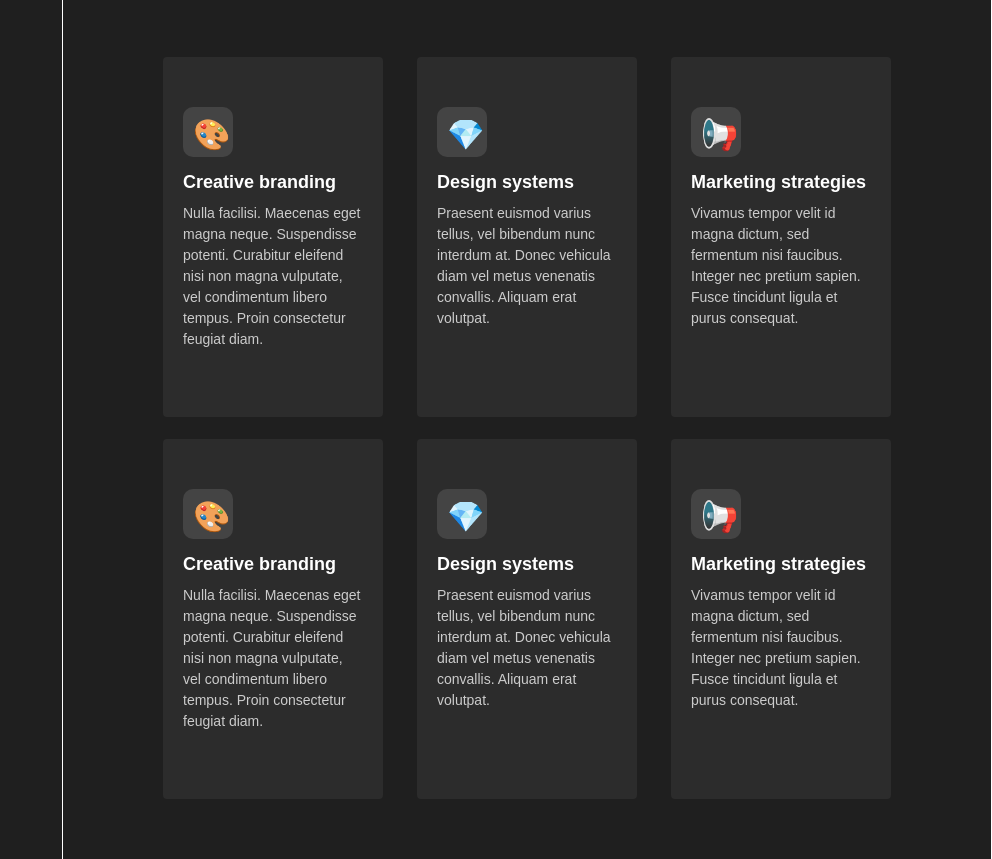
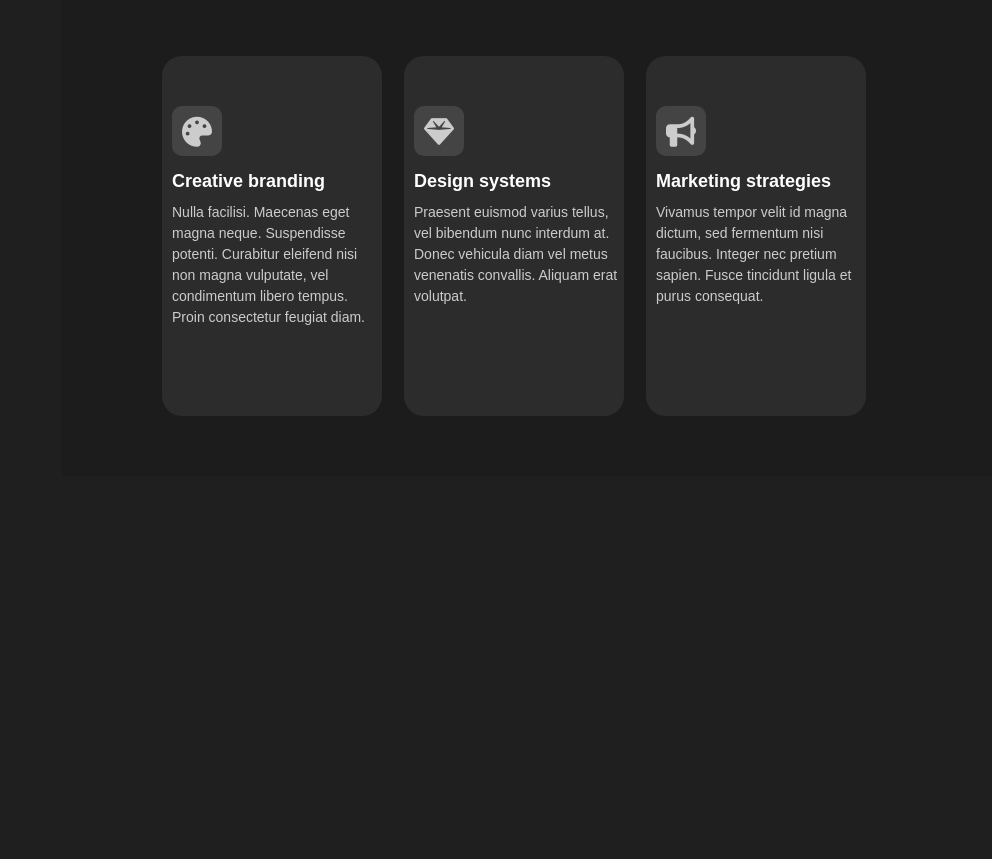
Before and after one commit to RajeshC03/portfolio_website2, a plain HTML site: page index.html in a window 1280 px wide. Shown: the part 3524-4383 px from the top of the page, without its empty margins (288-1280 px from the left). After the commit the page ends 4060 px from the top, so only its background shows below. Drawn offline with Linux system fonts and the light colour scheme.

Commit message:
Updated Cards in Services section

```diff
--- a/index.html
+++ b/index.html
@@ -434,7 +434,7 @@
             <div class="card">
                 <div class="inner-mask">
 
-                    <div class="icon">🎨</div>
+                    <div class="icon"><i class="fa-solid fa-palette"></i></div>
                     <h4>Creative branding</h4>
                     <p>
                     Nulla facilisi. Maecenas eget magna neque. Suspendisse potenti. Curabitur eleifend nisi non magna
@@ -445,7 +445,8 @@
             </div>
 
             <div class="card">
-                <div class="icon">💎</div>
+                <div class="inner-mask">
+                    <div class="icon"><i class="fa-solid fa-gem"></i></div>
                     <h4>Design systems</h4>
                     <p>
                     Praesent euismod varius tellus, vel bibendum nunc interdum at. Donec vehicula diam vel metus venenatis
@@ -453,8 +454,11 @@
                     </p>
                 </div>
 
+            </div>
+
             <div class="card">
-                <div class="icon">📢</div>
+                <div class="inner-mask">
+                    <div class="icon"><i class="fa-solid fa-bullhorn"></i></div>
                     <h4>Marketing strategies</h4>
                     <p>
                     Vivamus tempor velit id magna dictum, sed fermentum nisi faucibus. Integer nec pretium sapien. Fusce
@@ -462,31 +466,6 @@
                     </p>
                 </div>
 
-            <div class="card">
-                <div class="icon">🎨</div>
-                <h4>Creative branding</h4>
-                <p>
-                Nulla facilisi. Maecenas eget magna neque. Suspendisse potenti. Curabitur eleifend nisi non magna
-                vulputate, vel condimentum libero tempus. Proin consectetur feugiat diam.
-                </p>
-            </div>
-
-            <div class="card">
-                <div class="icon">💎</div>
-                <h4>Design systems</h4>
-                <p>
-                Praesent euismod varius tellus, vel bibendum nunc interdum at. Donec vehicula diam vel metus venenatis
-                convallis. Aliquam erat volutpat.
-                </p>
-            </div>
-
-            <div class="card">
-                <div class="icon">📢</div>
-                <h4>Marketing strategies</h4>
-                <p>
-                Vivamus tempor velit id magna dictum, sed fermentum nisi faucibus. Integer nec pretium sapien. Fusce
-                tincidunt ligula et purus consequat.
-                </p>
             </div>
 
         </div>
--- a/style.css
+++ b/style.css
@@ -897,7 +897,8 @@ ul a:hover i{
 /* Services section starts */
 
 section.services {
-  border:1px solid white;
+  /* border:1px solid white; */
+  background-color: #1c1c1c;
   padding: 60px 100px;
   margin-top:60px;
   margin-left: 350px;
@@ -1015,7 +1016,7 @@ section.services {
   flex-wrap: wrap;
   gap: 22px;
   width:1600px;
-  justify-content: space-between;
+  /* justify-content: space-between; */
   margin-top: 60px;
 
 }
@@ -1024,18 +1025,25 @@ section.services {
   /* border:1px solid white;  */
   background: #2c2c2c;
   padding: 30px 20px;
-  border-radius: 4px;
+  border-radius: 20px;
+  /* padding-left: 5px; */
   position: relative;
-  transition: all 0.4s ease;
+  transition: all 0.5s ease;
   overflow: hidden;
   height: 360px;
   width:220px;
 
 }
 
-/* .inner-mask{
+.inner-mask{
+  border: none;
+  padding-left:10px;
+  position: absolute;
+  top:30px;
+  left:0px;
+  /* padding:50px; */
   transition: all 0.7s ease;
-} */
+}
 
 .icon {
   font-size: 30px;
@@ -1062,43 +1070,45 @@ section.services {
 /* Hover effect */
 
 .card:hover .inner-mask{
-  border:1pox solid white;
-  background-color: rgb(121, 115, 115);
-  padding:50px 20px;
+  /* border:1px solid white; */
+  background-color: rgba(85, 81, 81, 0.74);
+  padding:45px 20px;
   position: absolute;
-  left:0;
-  top:0;
-  transition: all 0.6s ease-in-out;
   border-radius: 0 150px 0 0;
   /* clip-path: polygon(0 0, 85% 0, 100% 20%, 100% 100%, 0 100%); */
 }
 
 
-/* .card::after {
+.card::after {
   content: "↗";
   position: absolute;
-  top: -60px;
-  right: -60px;
-  width: 120px;
-  height: 120px;
-  background: #fff;
+  top: 60px;
+  right: 23px;
+  width: 80px;
+  height: 80px;
+  background: #d3d2d2;
   color: #000;
-  font-size: 24px;
+  font-size: 20px;
   display: flex;
   align-items: center;
   justify-content: center;
   border-radius: 50%;
   transition: all 0.4s ease;
-} */
+  opacity: 0;
+}
 
-/* .card:hover {
+.card:hover {
   background: #3a3a3a;
 }
 
 .card:hover::after {
-  top: -20px;
-  right: -20px;
-} */
+  top: 20px;
+  opacity: 1;
+  /* bottom: -20px; */
+}
 
+.card::after:hover {
+  transform: rotate(30deg);
+}
 
 /* Services section ends */
```
Lines whose indentation alone changed are shown as unchanged.
